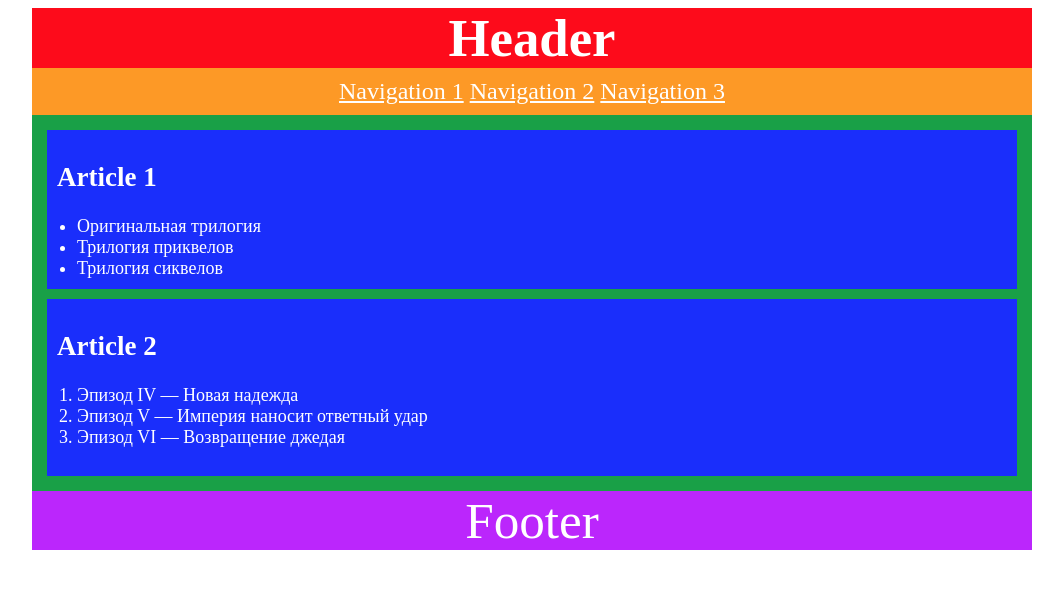
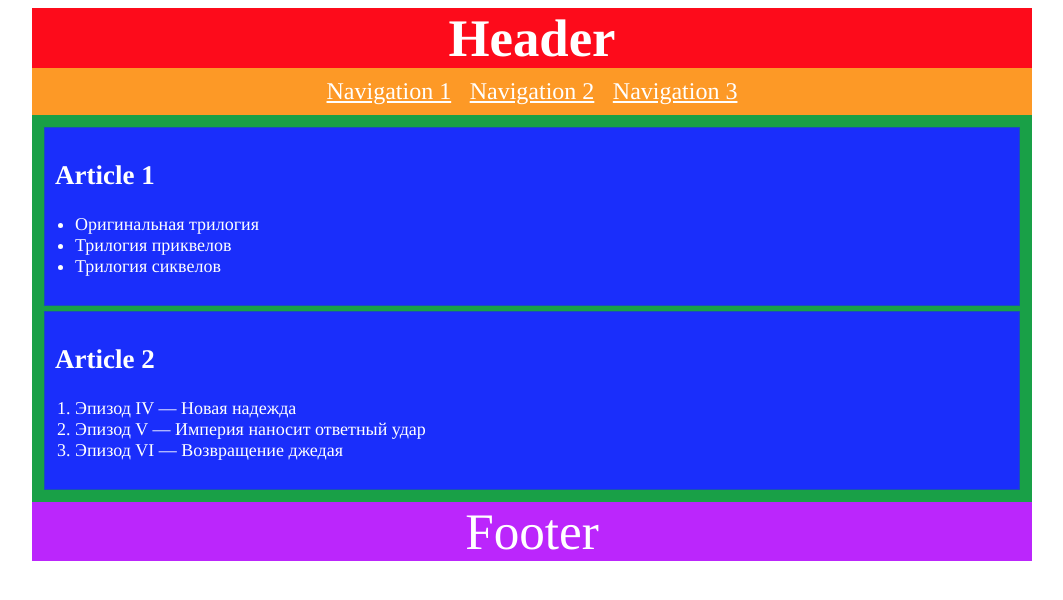
Before and after one commit to js-tasks-ru/htmlcss-20220919_flyerok86, a website: page 02-dz0/01-semantic-mockup/solution.html in a window 1280 px wide. Shown: the whole page, without its empty margins (108-1171 px from the left). Drawn offline with Linux system fonts and the light colour scheme.

Commit message:
final fix

```diff
--- a/02-dz0/01-semantic-mockup/solution.html
+++ b/02-dz0/01-semantic-mockup/solution.html
@@ -14,11 +14,7 @@
 
         body {
             font-size: 18px;
-            font-family: 'Times New Roman', Times, serif;
-        }
-
-        h1, ul {
-            margin: 0;
+            font-family: Times, 'Times New Roman', serif;
         }
 
         .container {
@@ -34,6 +30,7 @@
         header > h1 {
             font-size: 3.3rem;
             text-align: center;
+            margin: 0;
         }
 
         nav {
@@ -44,11 +41,13 @@
         nav ul {
             list-style-type: none;
             padding: 10px;
+            margin: 0;
         }
 
         nav li {
-            display: inline;
+            display: inline-block;
             font-size: 1.5rem;
+            margin: 0 7px;
         }
 
         a {
@@ -57,15 +56,17 @@
 
         main {
             background-color: var(--main-container-background);
-            padding: 5px;
+            padding: 7px;
         }
 
         article {
             padding: 10px;
-            margin: 10px;
+            border: 1px solid #1950b9;
+            margin: 5px;
             background-color: var(--article-background);
             color: var(--text-color);
         }
+
 
         article ul, ol {
             padding-left: 20px;
@@ -80,6 +81,7 @@
             color: var(--text-color);
             font-size: 3.2rem;
         }
+
    </style>
    <body>
     <div class="container">
```
